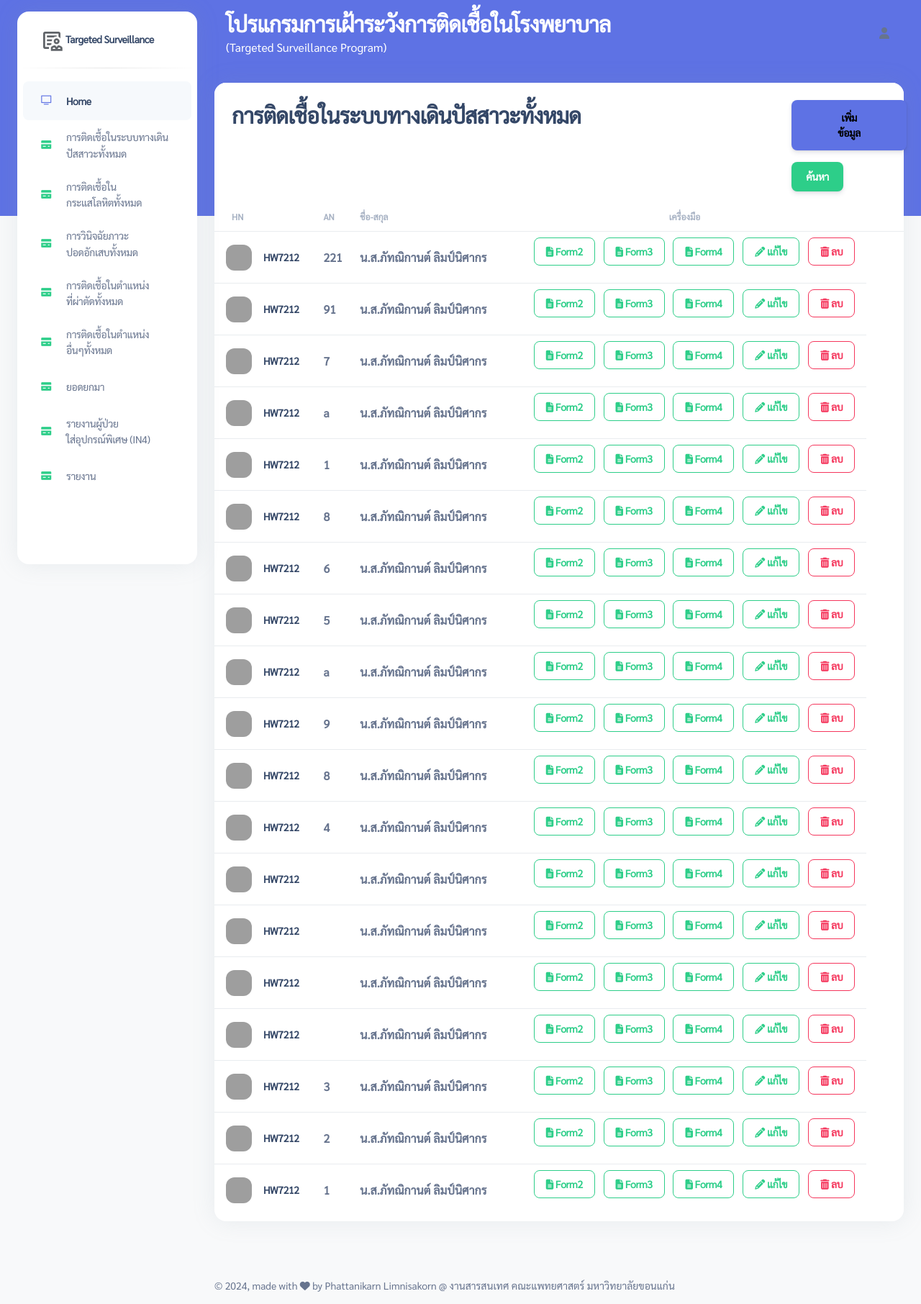
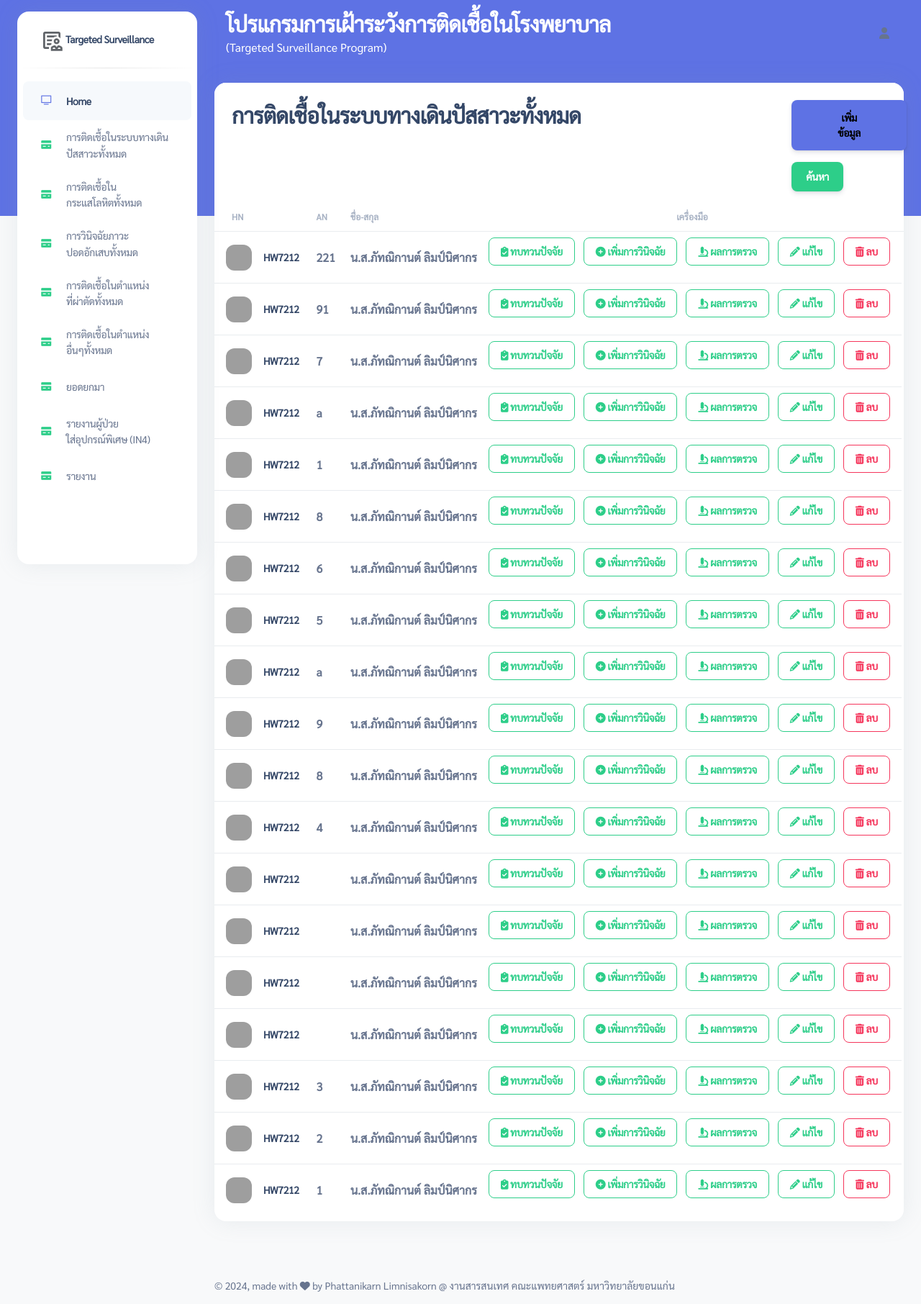
Before and after one commit to Hobbie01/tsp-server, a PHP site: page /TSP/showall.php in a window 1280 px wide. Shown: the whole page at 72% size. Run offline with PHP 8.4, Linux system fonts and the light colour scheme; a user stored in the database is signed in; data comes from the database, SQL or seed files in the repository; data that the repository does not hold is empty; some libraries are stand-ins or nearby versions; grey boxes are pictures that could not be loaded.

Commit message:
chang name button

```diff
--- a/showall.php
+++ b/showall.php
@@ -111,16 +111,16 @@ function goToForm(formNumber, table1_id, hn, an) {
 
                                     <td class="align-middle text-end">
                                         <button onclick="goToForm(2, '<?= $row["table1_id"] ?>', '<?= $row["HN"] ?>', '<?= $row["AN"] ?>')"
-                                            class="btn btn-outline-success px-3 py-2 me-2" title="ไปยัง Form 2">
-                                            <i class="fa fa-file-text"></i> Form2
+                                            class="btn btn-outline-success px-3 py-2 me-2" title="แบบฟอร์มทบทวนปัจจัยการติดเชื้อในระบบทางเดินปัสสาวะที่สัมพันธ์ในการใส่สายสวนปัสสาว(CAUTI)">
+                                            <i class="fa fa-clipboard-check"></i> ทบทวนปัจจัย
                                         </button>
                                         <button onclick="goToForm(3, '<?= $row["table1_id"] ?>', '<?= $row["HN"] ?>', '<?= $row["AN"] ?>')"
-                                            class="btn btn-outline-success px-3 py-2 me-2" title="ไปยัง Form 3">
-                                            <i class="fa fa-file-text"></i> Form3
+                                            class="btn btn-outline-success px-3 py-2 me-2" title="เพิ่มการวินิจฉัยการติดเชื้อในระบบทางเดินปัสสาวะ(ต่อ)">
+                                            <i class="fa fa-plus-circle"></i> เพิ่มการวินิจฉัย
                                         </button>
                                         <button onclick="goToForm(4, '<?= $row["table1_id"] ?>', '<?= $row["HN"] ?>', '<?= $row["AN"] ?>')"
-                                            class="btn btn-outline-success px-3 py-2 me-2" title="ไปยัง Form 4">
-                                            <i class="fa fa-file-text"></i> Form4
+                                            class="btn btn-outline-success px-3 py-2 me-2" title="การวินิจฉัยการติดเชื้อในระบบทางเดินปัสสาวะ(ต่อ)">
+                                            <i class="fa fa-microscope"></i> ผลการตรวจ
                                         </button>
                                         <a href="edit_form1.php?table1_id=<?= $row["table1_id"] ?>"
                                             class="btn btn-outline-success px-3 py-2 me-2"><i
```
